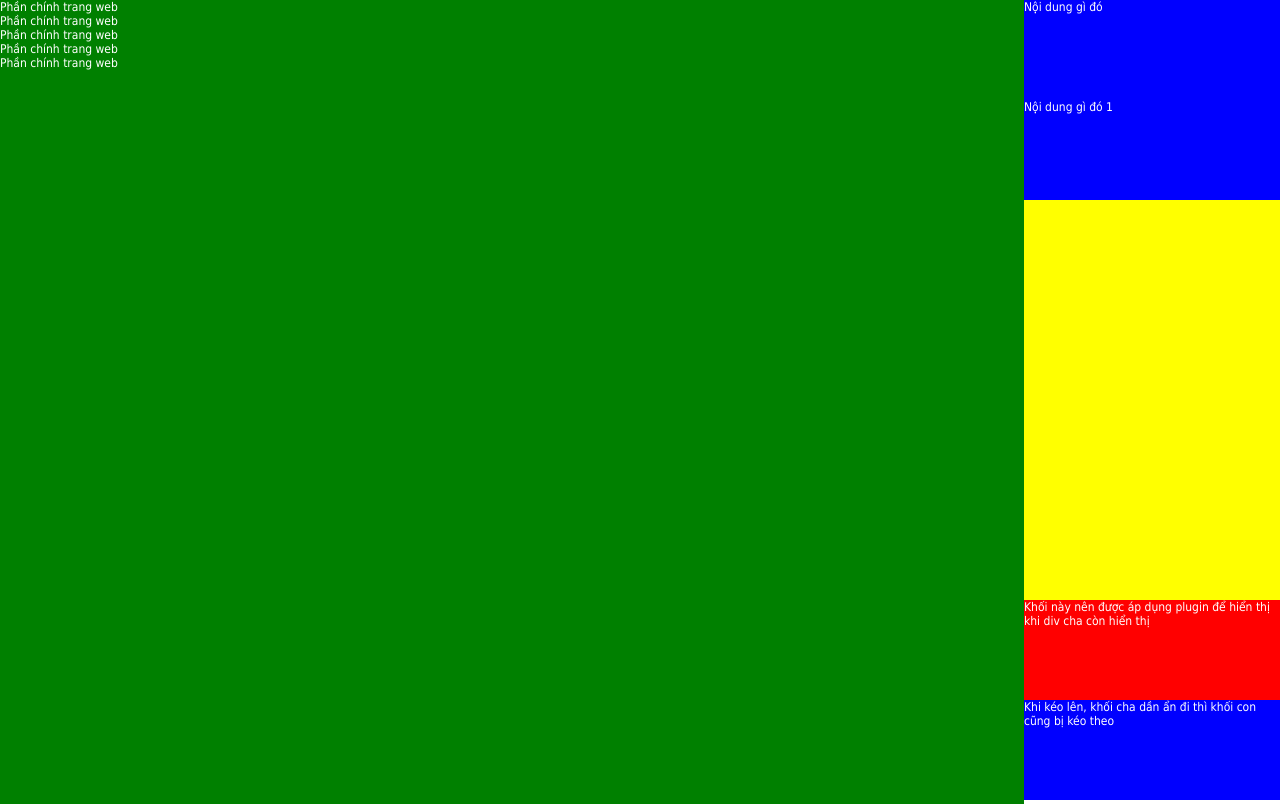
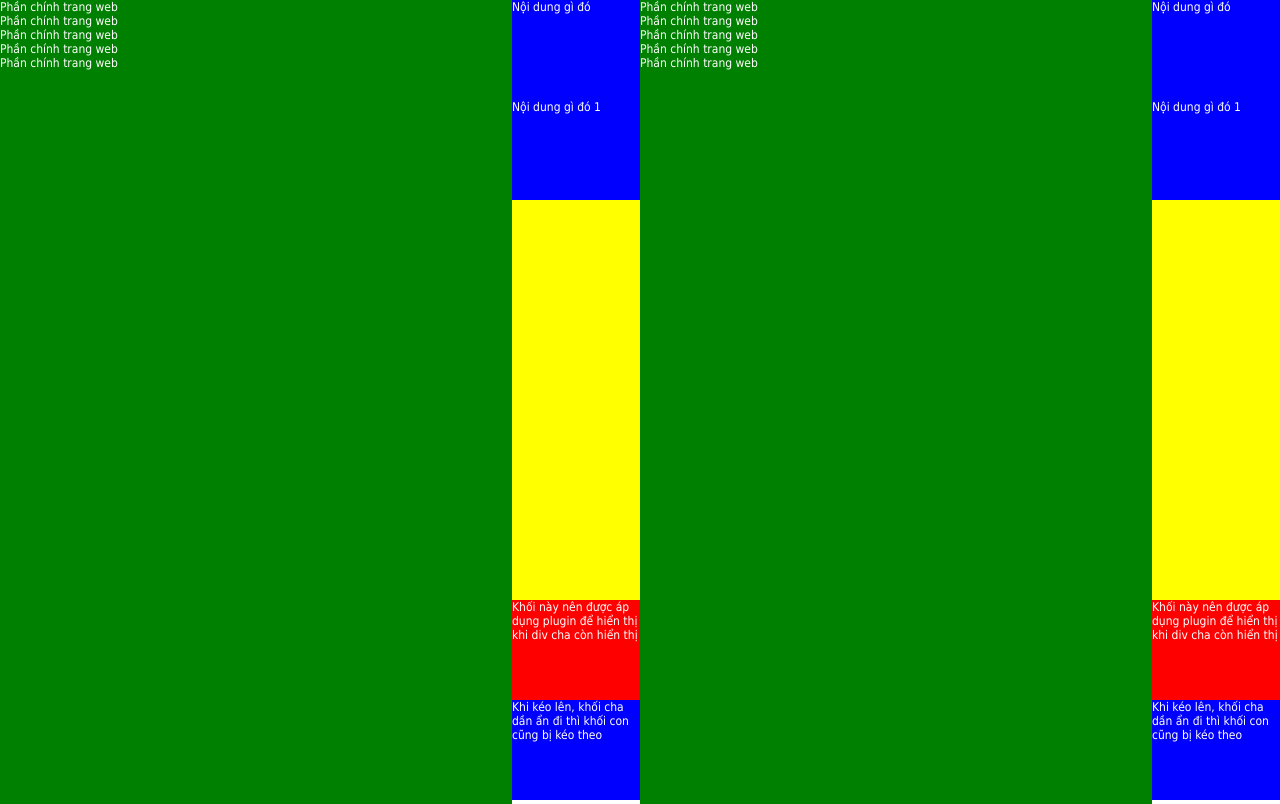
Before and after one commit to NguyenVanBay/font_end1.8a, a plain HTML site: page index.html in a window 1280 px wide. Shown: the top 804 px of the page. Drawn offline with Linux system fonts and the light colour scheme.

Commit message:
edit code
Mô tả

```diff
--- a/css/1.css
+++ b/css/1.css
@@ -64,6 +64,14 @@
 
 /* Your plugin style here */
 
+.container {
+  display: flex;
+}
+
+.wraper {
+  width: 50%;
+}
+
 .relative {
   position: relative;
 }
@@ -74,4 +82,5 @@
 
 .fixed {
   position: fixed;
+  width: 134px;
 }
--- a/index.html
+++ b/index.html
@@ -8,6 +8,7 @@
 </head>
 <body>
 
+	<div class="container">
 		<div class="wraper">
 			<div class="main h2000 bg-green">
 				Phần chính trang web
@@ -35,6 +36,35 @@
 			</div>
 		</div>
 
+		<div class="wraper">
+			<div class="main h2000 bg-green">
+				Phần chính trang web
+				<br/> Phần chính trang web
+				<br/> Phần chính trang web
+				<br/> Phần chính trang web
+				<br/> Phần chính trang web
+				<br/>
+			</div>
+			<div class="right-side-bar">
+				<div class="adv h100 bg-blue">
+					Nội dung gì đó
+				</div>
+				<div class="adv h100 bg-blue">
+					Nội dung gì đó 1
+				</div>
+				<div class="adv h500 bg-yellow">
+					<div class="abv-img bg-red" id="almost-show1">
+						Khối này nên được áp dụng plugin để hiển thị khi div cha còn hiển thị
+					</div>
+				</div>
+				<div class="adv h100 bg-blue">
+					Khi kéo lên, khối cha dần ẩn đi thì khối con cũng bị kéo theo
+				</div>
+			</div>
+		</div>
+	</div>
+
+
 	<style>
 	* {
 		padding: 0;margin: 0;
@@ -51,6 +81,10 @@
 		$('#almost-show').inner_float({
 			top: 100
 		});
+
+		$('#almost-show1').inner_float({
+			top: 50
+		});
 	});
 
 </script>
```
Lines whose indentation alone changed are shown as unchanged.
